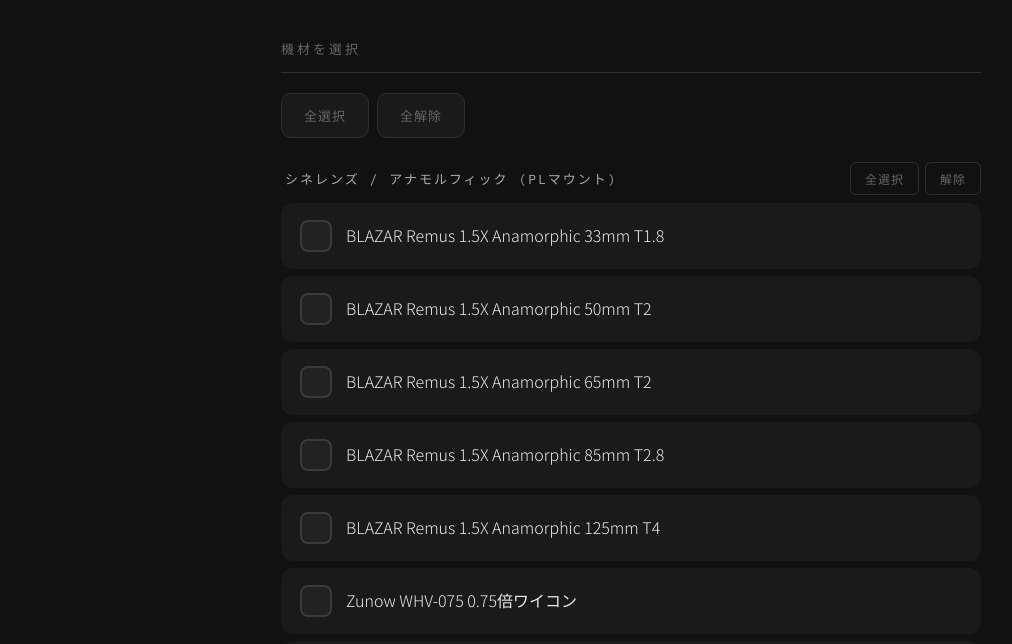
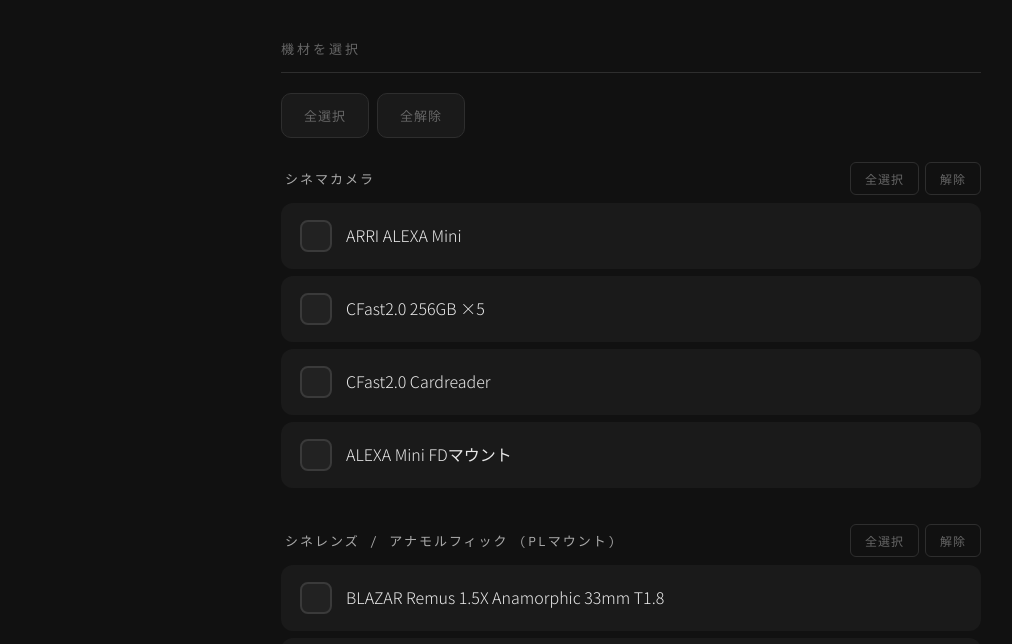
Before and after one commit to kaomai530-dev/Gear-Estimate, a plain HTML site: page index.html in a window 1280 px wide. Shown: the part 81-725 px from the top of the page, without its empty margins (9-1021 px from the left). Drawn offline with nearby package versions, Linux system fonts and the light colour scheme.

Commit message:
Update index.html

```diff
--- a/index.html
+++ b/index.html
@@ -495,6 +495,7 @@
 
 <script>
 const GEAR_DATA = [
+  { cat:"シネマカメラ", items:["ARRI ALEXA Mini","CFast2.0 256GB ×5","CFast2.0 Cardreader"," ALEXA Mini FDマウント"]},
   { cat:"シネレンズ / アナモルフィック (PLマウント)", items:["BLAZAR Remus 1.5X Anamorphic 33mm T1.8","BLAZAR Remus 1.5X Anamorphic 50mm T2","BLAZAR Remus 1.5X Anamorphic 65mm T2","BLAZAR Remus 1.5X Anamorphic 85mm T2.8","BLAZAR Remus 1.5X Anamorphic 125mm T4","Zunow WHV-075 0.75倍ワイコン","80φクランプアダプター","E-PLマウント変換"]},
   { cat:"シネレンズ / アナモルフィック (Eマウント)", items:["SIRUI Venus 1.6X Anamorphic 35mm T2.9","SIRUI Venus 1.6X Anamorphic 50mm T2.9","SIRUI Venus 1.6X Anamorphic 75mm T2.9","SIRUI Venus 1.6X Anamorphic 100mm T2.9","SIRUI Venus 1.6X Anamorphic 150mm T2.9","Zunow WHV-075 0.75倍ワイコン","85φクランプアダプター"]},
   { cat:"CANON FDレンズ (FDマウント)", items:["CANON FD 20mm F2.8","CANON FD 24mm F2","CANON FD 35mm F2 s.s.c","CANON FD 50mm F1.4 s.s.c","CANON FD 85mm F1.8 s.s.c","CANON FD 100mm F2","CANON FD 135mm F2.5 s.c","95mmクランプ&ロッドアダプター","E-FDマウント変換","EF-FDマウント変換(×1.3)","CANON EXTENDER FD2X 2x-B"]},
```
